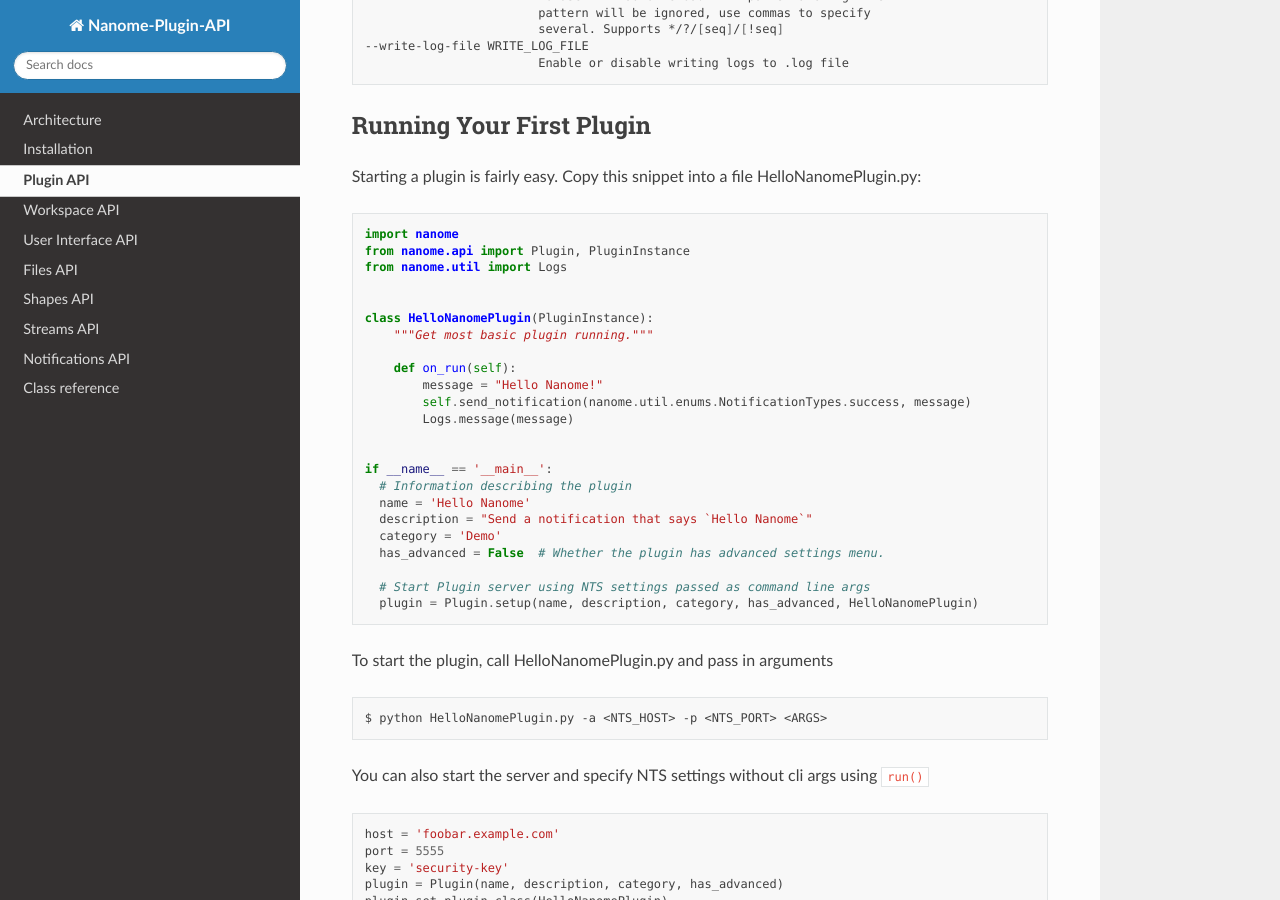
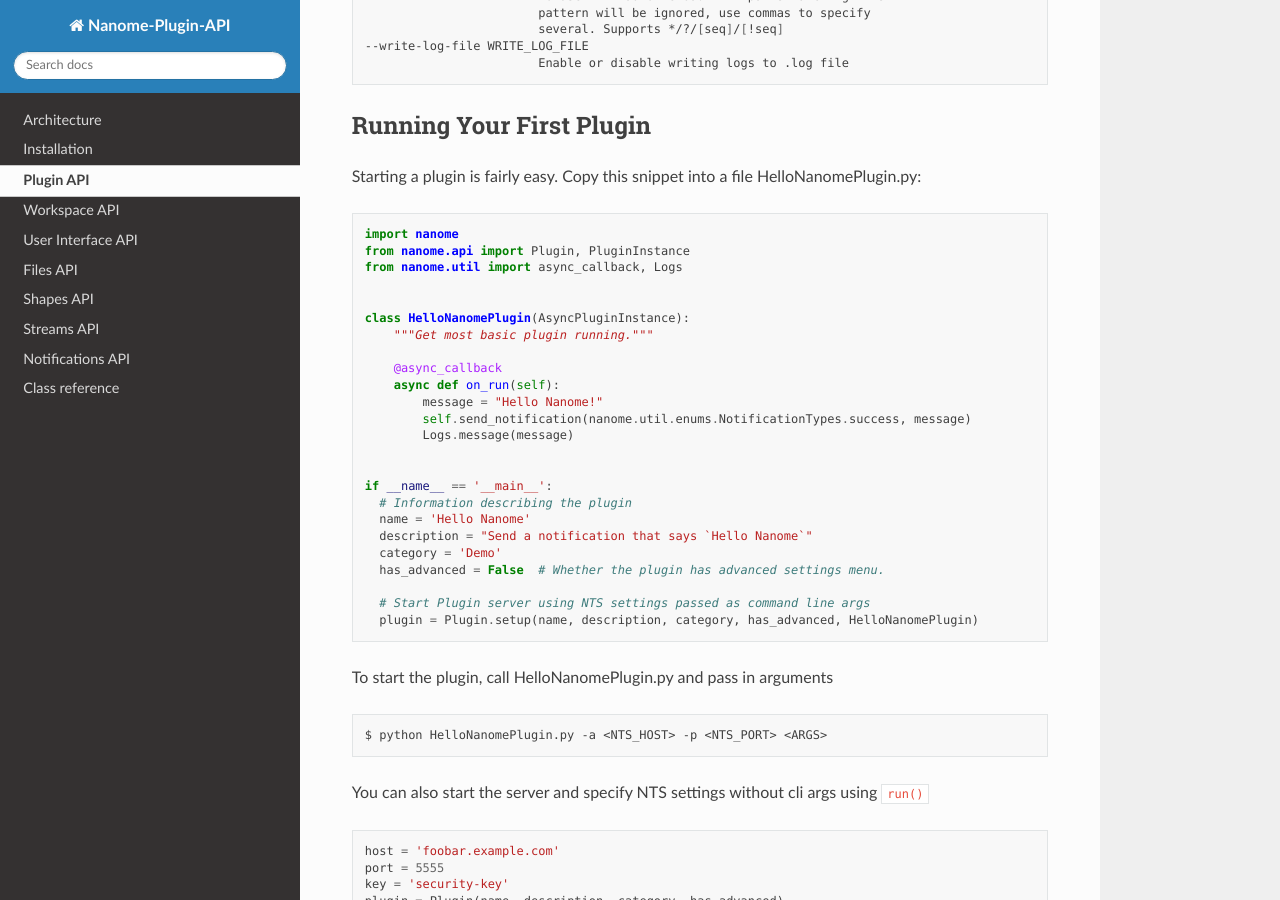
Before and after one commit to nanome-ai/nanome-lib, a Sphinx documentation site: the page built from doc/source/plugins.rst, in a window 1280 px wide and 900 px high, scrolled down 894 px. Built offline with Sphinx 7.4.7 and the Read the Docs theme 2.0.0, drawn with Linux system fonts in a browser that asks for light colours; pages that are not in the unit, such as notebooks, are missing from menus.

Commit message:
make example plugin async

```diff
--- a/doc/source/plugins.rst
+++ b/doc/source/plugins.rst
@@ -53,13 +53,14 @@ Starting a plugin is fairly easy. Copy this snippet into a file HelloNanomePlugi
 
   import nanome
   from nanome.api import Plugin, PluginInstance
-  from nanome.util import Logs
+  from nanome.util import async_callback, Logs
 
 
-  class HelloNanomePlugin(PluginInstance):
+  class HelloNanomePlugin(AsyncPluginInstance):
       """Get most basic plugin running."""
 
-      def on_run(self):
+      @async_callback
+      async def on_run(self):
           message = "Hello Nanome!"
           self.send_notification(nanome.util.enums.NotificationTypes.success, message)
           Logs.message(message)
@@ -114,6 +115,7 @@ Example of using callback functions to manipulate a Complex.
 
     import nanome
     from nanome.util import Logs
+
 
     class ComplexMoverPlugin(nanome.PluginInstance):
         """Move complex's position by 1 unit, using callback functions."""
```
